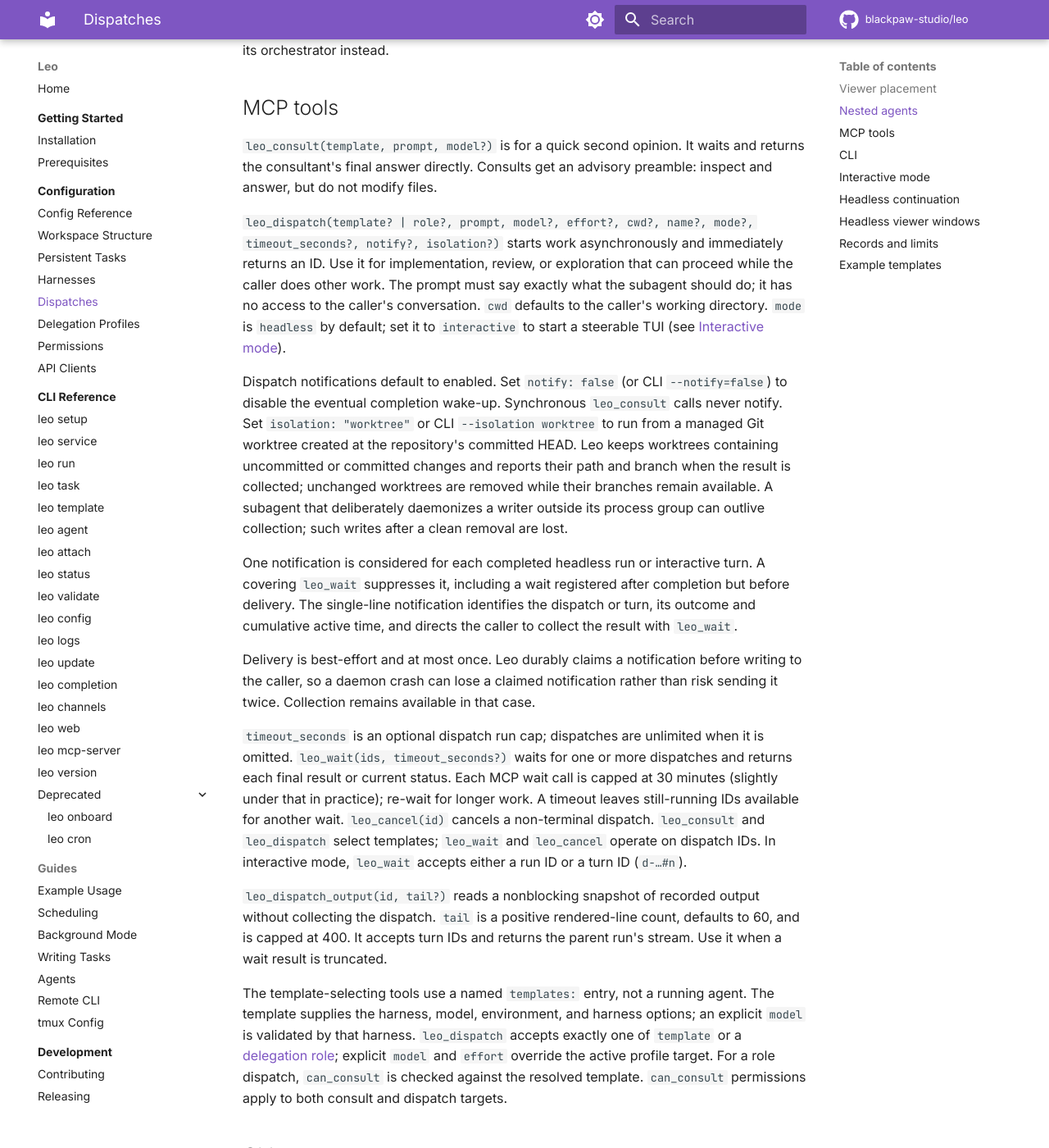
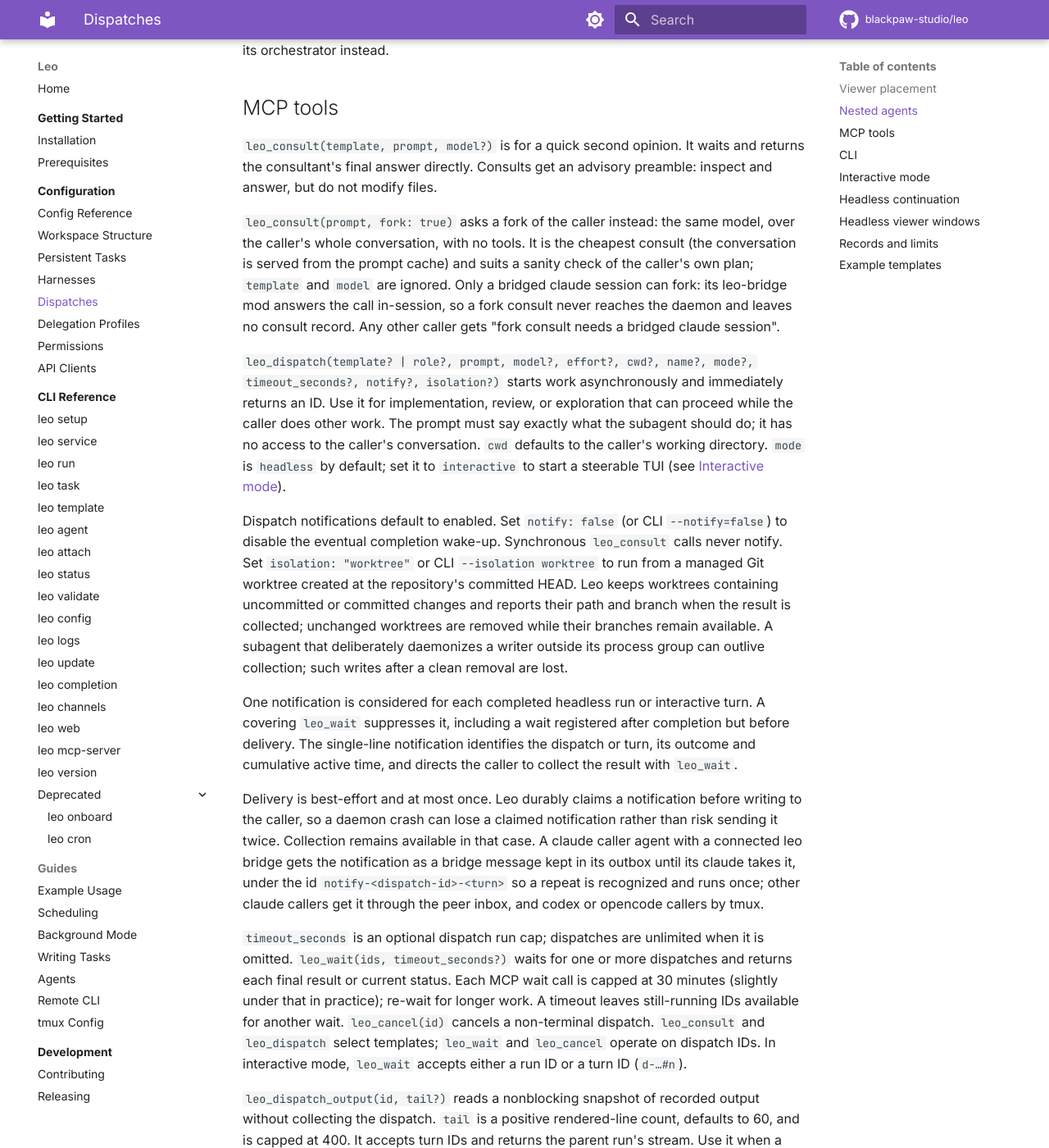
Before and after one commit to blackpaw-studio/leo, an MkDocs documentation site: the page built from docs/configuration/dispatches.md, in a window 1280 px wide and 1400 px high, scrolled down 908 px. Shown: the whole window at 82% size. Built offline with MkDocs 1.6.1 and Material for MkDocs 9.7.7, drawn with Linux system fonts in a browser that asks for light colours; comment, search, counter and statistics services are not loaded; some of the changed text lies outside the part shown.

Commit message:
docs: fork consults, bridged dispatch usage and bridge notifications
Claude-Session: https://claude.ai/code/session_01D8jv266483AW8DWyuC48FU

```diff
--- a/docs/configuration/dispatches.md
+++ b/docs/configuration/dispatches.md
@@ -40,6 +40,14 @@ the orchestrator. The subagent should report files to its orchestrator instead.
 waits and returns the consultant's final answer directly. Consults get an
 advisory preamble: inspect and answer, but do not modify files.
 
+`leo_consult(prompt, fork: true)` asks a fork of the caller instead: the same
+model, over the caller's whole conversation, with no tools. It is the cheapest
+consult (the conversation is served from the prompt cache) and suits a sanity
+check of the caller's own plan; `template` and `model` are ignored. Only a
+bridged claude session can fork: its leo-bridge mod answers the call in-session,
+so a fork consult never reaches the daemon and leaves no consult record. Any
+other caller gets "fork consult needs a bridged claude session".
+
 `leo_dispatch(template? | role?, prompt, model?, effort?, cwd?, name?, mode?, timeout_seconds?, notify?, isolation?)`
 starts work asynchronously and immediately returns an ID. Use it for
 implementation, review, or exploration that can proceed while the caller does
@@ -67,6 +75,11 @@ caller to collect the result with `leo_wait`.
 Delivery is best-effort and at most once. Leo durably claims a notification
 before writing to the caller, so a daemon crash can lose a claimed notification
 rather than risk sending it twice. Collection remains available in that case.
+A claude caller agent with a connected leo bridge gets the notification as a
+bridge message kept in its outbox until its claude takes it, under the id
+`notify-<dispatch-id>-<turn>` so a repeat is recognized and runs once; other
+claude callers get it through the peer inbox, and codex or opencode callers by
+tmux.
 
 `timeout_seconds` is an optional dispatch run cap; dispatches are unlimited
 when it is omitted. `leo_wait(ids, timeout_seconds?)` waits for one or more
@@ -118,7 +131,9 @@ usage and cost (including separately reported cache input), Codex reports
 completed-turn usage without double-counting cached input, and OpenCode only
 reports tokens from completed steps (reasoning output is included). Leo never
 estimates Codex or OpenCode cost. Interactive runs leave usage unknown because
-their hooks do not provide a complete native event stream.
+their hooks do not provide a complete native event stream, except bridged claude
+runs: their leo-bridge mod reports each turn's tokens (input including cache
+reads and writes) and the session's running cost.
 
 ## Interactive mode
 
```
